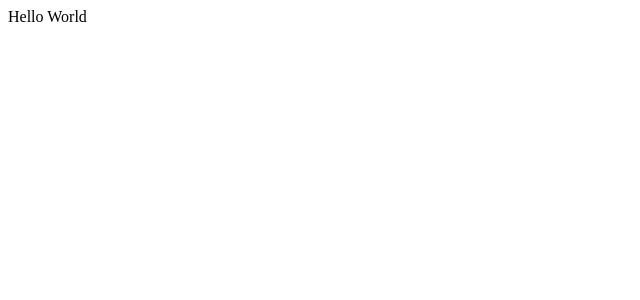
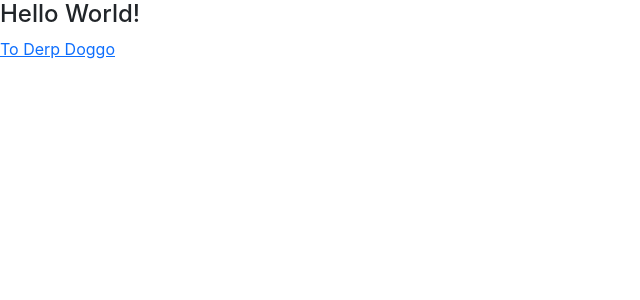
Before and after one commit to Joera47/BlockchainDemo-React, a React (Create React App) app: page / in a window 1280 px wide. Shown: the top 300 px of the page, without its empty margins (0-640 px from the left). Built offline with nearby package versions, Linux system fonts and the light colour scheme.

Commit message:
React Routing, Bootstrap Sass & Components

```diff
--- a/package.json
+++ b/package.json
@@ -6,8 +6,11 @@
     "@testing-library/jest-dom": "^5.16.3",
     "@testing-library/react": "^12.1.4",
     "@testing-library/user-event": "^13.5.0",
+    "bootstrap": "^5.1.3",
     "react": "^18.0.0",
+    "react-bootstrap": "^2.2.2",
     "react-dom": "^18.0.0",
+    "react-router-dom": "^5.2.0",
     "react-scripts": "5.0.0",
     "web-vitals": "^2.1.4"
   },
--- a/src/App.js
+++ b/src/App.js
@@ -1,9 +1,23 @@
+import React                          from 'react';
+import { Switch, Route, withRouter }  from 'react-router-dom';
+
+import './index.scss';
+
+// Components
+import Hello                          from './components/Hello/Hello';
+import Derp                           from './components/Hello/Derp';
+
 function App() {
+  // console.log({ REACT_APP_ENVIRONMENT: process.env.REACT_APP_ENVIRONMENT });
+
   return (
     <div className="App">
-      <header className="App-header">
-        Hello World
-      </header>
+      <div>
+        <Switch>
+          <Route exact path="/"                  component={ Hello } />
+          <Route path="/hello"                   component={ Derp } />
+        </Switch>
+      </div>
     </div>
   );
 }
--- /dev/null
+++ b/src/assets/css/custom.scss
@@ -0,0 +1,50 @@
+// For all the theme colors in buttons, backgrounds texts, etc.
+$theme-colors: (
+    "warning":      #FD9B5B,
+    "danger":       #F25C54,
+    "faintred":     #FFF4F4,
+    "success":      #51B848,
+    "grey":         #545454,
+    "primary":      #346FF1,
+    "lightgrey":    #B5B5B5,
+    "faintgrey":    #F4F4F4,
+    "veryfaint":    #FBFBFB,
+    "titleblack":   #231D1D,
+    "disabledgrey": #D7D7D7,
+    "defaultgrey":  #F2F2F2,
+    "black":        #000000
+);
+
+// Used for setting changes to paddings & margins. Bootstrap always scales via rem, so I changed them to use em.
+$spacers: (
+    0: 0,
+    1: 0.25em,
+    2: 0.5em,
+    3: 0.75em,
+    4: 1em,
+    5: 1.25em,
+    6: 1.5em,
+    7: 1.75em,
+    8: 2em,
+    9: 2.25em,
+    10: 2.5em,
+    11: 2.75em,
+    12: 3em,
+    13: 3.25em,
+    14: 3.5em,
+    15: 3.75em,
+    16: 4em,
+    17: 4.25em,
+    18: 4.5em,
+    19: 4.75em,
+    20: 5em
+);
+
+/* Import bootstrap to set changes. */
+@import "./node_modules/bootstrap/scss/bootstrap";
+
+/* Importing my own custom scss */
+@import "fonts";
+@import "scrolls";
+@import "widths";
+@import "general";
--- /dev/null
+++ b/src/assets/css/fonts.scss
@@ -0,0 +1,30 @@
+h1 { font-size: 2.5em; }
+h2 { font-size: 2em; }
+h3 { font-size: 1.75em; }
+h4 { font-size: 1.5em; }
+h5 { font-size: 1.25em; }
+h6 { font-size: 1em; }
+.btn, .form-control { font-size: 1.1em; }
+
+/*
+  Fonts go from font-size-1 to font-size-20.
+  Starts from 0.5em (font-size-1) to 2.5em (font-size-20).
+*/
+@for $i from 1 through 20 {
+  $x: 0.5 + (0.1 * $i);
+
+  .font-size-#{ $i } {
+    font-size: #{ $x }em;
+  }
+}
+
+/*
+  Font weights go from fweight-100 to fweight-900.
+*/
+@for $i from 1 through 9 {
+  $x: 100 * $i;
+
+  .fweight-#{ $x } {
+    font-weight: #{ $x };
+  }
+}
--- /dev/null
+++ b/src/assets/css/general.scss
@@ -0,0 +1,3 @@
+.clickable {
+  cursor: pointer;
+}
--- /dev/null
+++ b/src/assets/css/scrolls.scss
@@ -0,0 +1,19 @@
+.scrollbar-grey::-webkit-scrollbar {
+  width: 0.8em; // For vertical scroll.
+  height: 0.8em; // For horizontal scroll.
+}
+
+.scrollbar-grey::-webkit-scrollbar-thumb {
+  background-color: #9b9b9b;
+  border-radius: 20px;
+}
+
+.scrollbar-white::-webkit-scrollbar {
+  width: 0.8em; // For vertical scroll.
+  height: 0.8em; // For horizontal scroll.
+}
+
+.scrollbar-white::-webkit-scrollbar-thumb {
+  background-color: #FFF;
+  border-radius: 20px;
+}
--- /dev/null
+++ b/src/assets/css/widths.scss
@@ -0,0 +1,73 @@
+/*
+  Widths Manifest
+  1. .w-em-1 to .w-em-100. Each increment is 0.5em.
+    .w-em-50 {
+      width: 25em;
+    }
+    .w-em-1 {
+      width: 0.5em;
+    }
+    .w-em-2 {
+      width: 1em;
+    }
+  2. All the above can be used to be exclusive to large or small screens
+    Example:
+    a. Large screens
+      @media screen and (min-width: 1024px) {
+        .max-w-lg-em-100 {
+          max-width: 50em;
+        }
+      }
+    b. Small screens
+      @media screen and (max-width: 1023px) {
+        .w-sm-em-25 {
+          width: 12.5em;
+        }
+      }
+*/
+
+@mixin regular_or_percentage_width($i, $screen) {
+  $x: $i / 2;
+
+  .w#{ $screen }-em-#{ $i } {
+    width: #{ $x }em;
+  }
+
+  .max-w#{ $screen }-em-#{ $i } {
+    max-width: #{ $x }em;
+  }
+
+  .min-w#{ $screen }-em-#{ $i } {
+    min-width: #{ $x }em;
+  }
+}
+
+@mixin auto_width($screen) {
+  .w#{ $screen }-auto {
+    width: auto;
+  }
+}
+
+@for $i from 1 through 100 {
+  @include regular_or_percentage_width($i, null);
+}
+
+@include auto_width(null);
+
+/* Large screen sizes - 1024px and above */
+@media screen and (min-width: 1024px) {
+  @for $i from 1 through 100 {
+    @include regular_or_percentage_width($i, -lg);
+  }
+
+  @include auto_width(-lg);
+}
+
+/* Small screen sizes - 1023px and below */
+@media screen and (max-width: 1023px) {
+  @for $i from 1 through 100 {
+    @include regular_or_percentage_width($i, -sm);
+  }
+
+  @include auto_width(-sm);
+}
--- /dev/null
+++ b/src/components/Hello/Derp.js
@@ -0,0 +1,13 @@
+import { NavLink } from 'react-router-dom';
+
+export default function Hello() {
+  return (
+    <div>
+      <h4>Derp Doggo!</h4>
+
+      <NavLink exact={ true } activeClassName="is-active" to={ '/' }>
+        To Hello World
+      </NavLink>
+    </div>
+  );
+}
--- /dev/null
+++ b/src/components/Hello/Hello.js
@@ -0,0 +1,13 @@
+import { NavLink } from 'react-router-dom';
+
+export default function Hello() {
+  return (
+    <div>
+      <h4>Hello World!</h4>
+
+      <NavLink exact={ true } activeClassName="is-active" to={ '/hello' }>
+        To Derp Doggo
+      </NavLink>
+    </div>
+  );
+}
--- a/src/index.css
+++ b/src/index.scss
@@ -1,3 +1,5 @@
+@import "assets/css/custom";
+
 body {
   margin: 0;
   font-family: -apple-system, BlinkMacSystemFont, 'Segoe UI', 'Roboto', 'Oxygen',
```
Also changed, not shown: src/index.js (+7 -6 lines), 1 other file (tests, documents, lock files or other folders).
